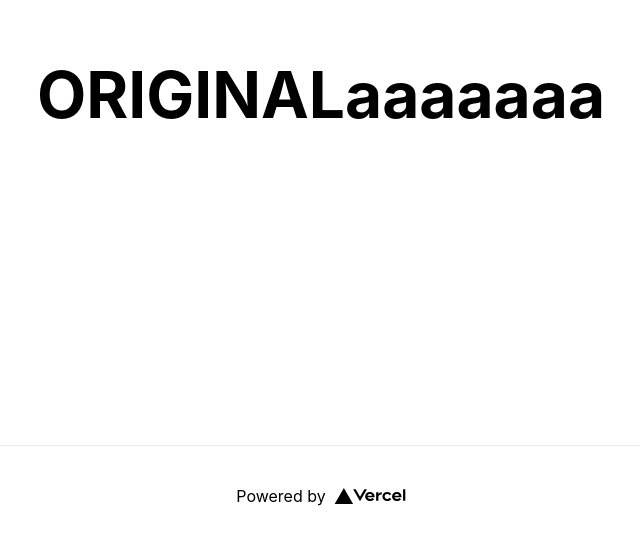
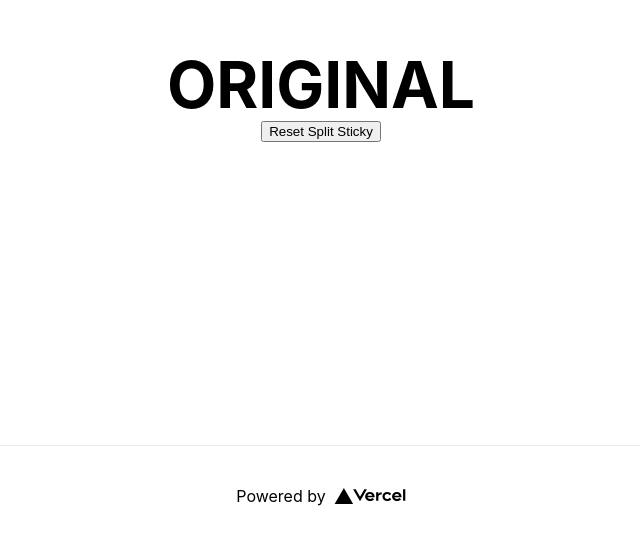
Before and after one commit to aiji42/next-with-split, a Next.js app in the folder example/: page /top in a window 1280 px wide. Shown: the part 255-798 px from the top of the page, without its empty margins (319-959 px from the left). Built offline with nearby package versions, Linux system fonts and the light colour scheme.

Commit message:
chore: update example

```diff
--- a/example/next.config.js
+++ b/example/next.config.js
@@ -1,18 +1,21 @@
+/* eslint @typescript-eslint/no-var-requires: 0 */
 const withSplit = require('next-with-split')({
   splits: {
     test1: {
       path: '/foo/abtest/:path*',
       hosts: {
-        original: 'http://localhost:3000',
+        original: { host: 'http://localhost:3000', weight: 3 },
         // original: 'https://nextjs-split-test-git-abtest-original-2021-07-04-aiji42.vercel.app',
-        challenger: 'https://nextjs-split-test-git-abtest-example-2021-07-04-aiji42.vercel.app'
+        challenger:
+          'https://nextjs-split-test-git-abtest-example-2021-07-04-aiji42.vercel.app'
       }
     },
     test2: {
       path: '/top',
       hosts: {
         original: 'http://localhost:3000',
-        challenger: 'https://nextjs-split-test-git-abtest-example-2021-07-04-aiji42.vercel.app'
+        challenger:
+          'https://nextjs-split-test-git-abtest-example-2021-07-04-aiji42.vercel.app'
       }
     }
   },
--- a/example/pages/_split-challenge/[__key].ts
+++ b/example/pages/_split-challenge/[__key].ts
@@ -2,7 +2,6 @@ import { GetServerSideProps } from 'next'
 import { getServerSideProps as original } from 'next-with-split/build/split-challenge'
 
 export const getServerSideProps: GetServerSideProps = async (ctx) => {
-  console.log(ctx.query)
   return original(ctx)
 }
 
--- a/example/pages/top.tsx
+++ b/example/pages/top.tsx
@@ -13,7 +13,16 @@ const Home: FC = () => {
       </Head>
 
       <main className={styles.main}>
-        <h1 className={styles.title}>ORIGINALaaaaaaa</h1>
+        <h1 className={styles.title}>ORIGINAL</h1>
+        <button
+          onClick={() => {
+            document.cookie = `x-split-key-test1=; path=/; expires=${new Date(
+              '1999-12-31T23:59:59Z'
+            ).toUTCString()}`
+          }}
+        >
+          Reset Split Sticky
+        </button>
       </main>
 
       <footer className={styles.footer}>
```
Also changed, not shown: example/pages/foo/bar.tsx (+13 -1 lines).
